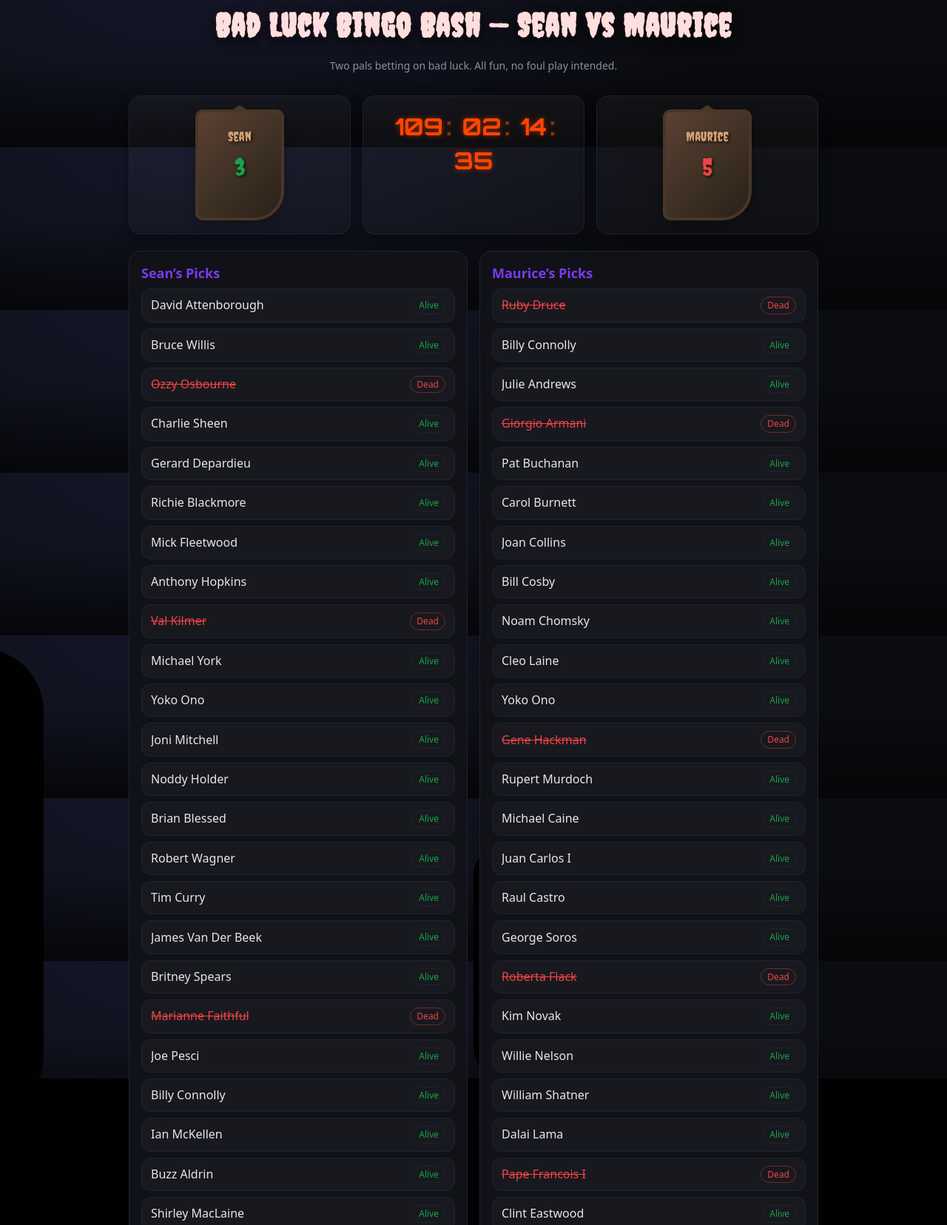
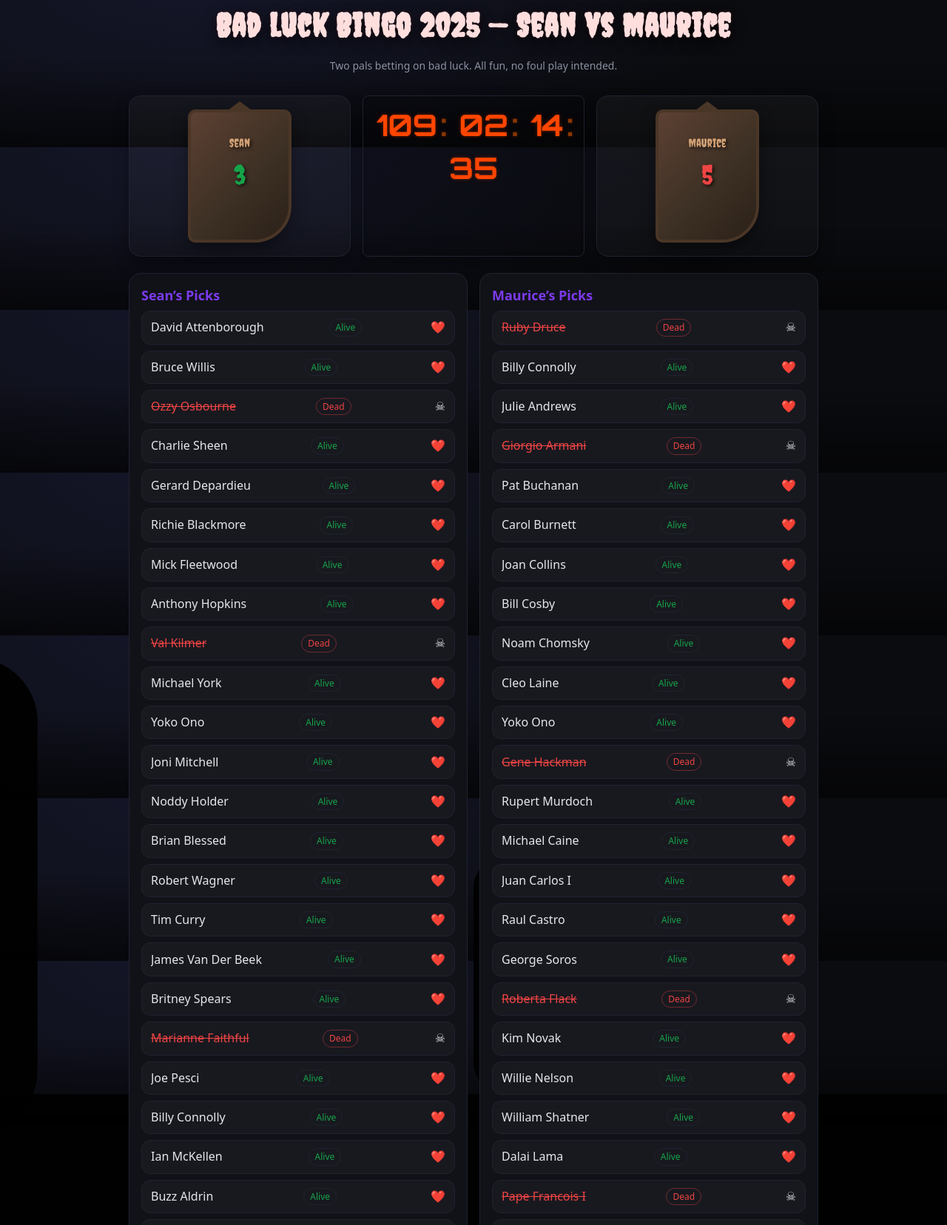
Before and after one commit to Eltonsean69x/DeathWatch25, a plain HTML site: page index.html in a window 1280 px wide. Shown: the part 21-1677 px from the top of the page at 74% size. Drawn offline with Linux system fonts and the light colour scheme.

Commit message:
laskdjasd

```diff
--- a/index.html
+++ b/index.html
@@ -3,7 +3,7 @@
 <head>
   <meta charset="utf-8" />
   <meta name="viewport" content="width=device-width, initial-scale=1" />
-  <title>Bad Luck Bingo Bash — Sean vs Maurice</title>
+  <title>Bad luck Bingo 2025 — Sean vs Maurice</title>
   <!-- Keeping your spooky yet fun fonts -->
   <link href="https://fonts.googleapis.com/css2?family=Creepster&display=swap" rel="stylesheet">
   <link href="https://fonts.googleapis.com/css2?family=Orbitron:wght@700&display=swap" rel="stylesheet">
@@ -51,45 +51,48 @@
       box-shadow: 0 10px 20px rgba(0,0,0,0.35);
       min-height: 84px;
     }
-    /* Enhanced scoreboard with tombstones */
+    /* Enhanced scoreboard with full tombstones */
     .score {
       display: flex; align-items: center; justify-content: center;
       position: relative; width: 100%; height: 100%;
     }
     .tombstone {
-      position: relative; width: 120px; height: 150px;
+      position: relative; width: 140px; height: 180px;
       background: linear-gradient(135deg, #5c4033 0%, #3b2f23 60%, #2c2118 100%);
       border: 4px solid #4a3627;
-      border-radius: 10px 10px 40px 10px;
+      border-radius: 10px 10px 50px 10px;
       text-align: center;
-      padding-top: 20px;
+      padding-top: 30px;
       color: #fff;
       font-family: 'Creepster', cursive;
-      font-size: 24px;
+      font-size: 20px;
       text-shadow: 2px 2px 4px rgba(0,0,0,0.7);
-      box-shadow: 0 5px 15px rgba(0,0,0,0.3);
+      box-shadow: 0 8px 20px rgba(0,0,0,0.4);
     }
     .tombstone:before {
-      content: ""; position: absolute; top: -10px; left: 50%; transform: translateX(-50%);
-      width: 0; height: 0; border-left: 15px solid transparent; border-right: 15px solid transparent;
-      border-bottom: 10px solid #4a3627;
+      content: ""; position: absolute; top: -15px; left: 50%; transform: translateX(-50%);
+      width: 0; height: 0; border-left: 20px solid transparent; border-right: 20px solid transparent;
+      border-bottom: 15px solid #4a3627;
     }
-    .tombstone .name { font-size: 18px; color: #d1a074; margin-bottom: 5px; }
-    .tombstone .num { font-size: 32px; }
+    .tombstone .name { font-size: 16px; color: #d1a074; margin-bottom: 5px; }
+    .tombstone .num { font-size: 36px; }
     .num.ok { color: var(--ok); }
     .num.bad { color: var(--danger); }
-    /* Standout timer with toned-down glow */
+    /* Standout timer with toned-down glow, no label */
     .timer {
       font-family: 'Orbitron', monospace;
       color: #ff4500;
       text-align: center;
-      font-size: 32px;
+      font-size: 40px; /* Bigger for standout */
       font-weight: 700;
-      text-shadow: 0 0 6px rgba(255,69,0,0.4), 0 0 12px rgba(255,69,0,0.2); /* Softer glow */
+      text-shadow: 0 0 4px rgba(255,69,0,0.3), 0 0 8px rgba(255,69,0,0.1); /* Even softer glow */
+      padding: 10px;
+      background: rgba(0,0,0,0.2);
+      border-radius: 8px;
     }
     .timer div { display: inline-block; margin: 0 4px; }
     .timer .separator { color: #a94400; opacity: 0.8; }
-    /* Rest of the styles (lists, footer) remain for now */
+    /* Lists with icons */
     .grid { margin-top: 22px; display: grid; gap: 16px; grid-template-columns: repeat(2, minmax(0, 1fr)); }
     .card { background: var(--card); border: 1px solid var(--border); border-radius: 16px; padding: 16px; }
     .card h2 { margin: 0 0 8px 0; font-size: 18px; color: var(--accent); }
@@ -100,15 +103,16 @@
     li .tag { font-size:12px; padding:2px 8px; border-radius:999px; border:1px solid var(--border); }
     .tag.alive { color: var(--ok); }
     .tag.dead { color: var(--danger); border-color: rgba(239,68,68,0.4); }
+    li .icon { font-size: 16px; margin-left: 5px; }
     .footer { margin-top: 22px; display:grid; gap:8px; justify-items:center; color:var(--muted); font-size:13px; }
     .tiny { font-size:12px; color:var(--muted); }
-    @media(max-width:700px){.board{grid-template-columns:1fr;}.grid{grid-template-columns:1fr;}.timer{font-size:24px;}}
+    @media(max-width:700px){.board{grid-template-columns:1fr;}.grid{grid-template-columns:1fr;}.timer{font-size:28px;}}
   </style>
 </head>
 <body>
 <div class="wrap">
 <header>
-<h1>Bad Luck Bingo Bash — Sean vs Maurice</h1>
+<h1>Bad luck Bingo 2025 — Sean vs Maurice</h1>
 <div class="sub">Two pals betting on bad luck. All fun, no foul play intended.</div>
 <section class="board">
   <div class="tile score">
@@ -135,71 +139,71 @@
 <section class="card" data-player="Sean">
 <h2>Sean’s Picks</h2>
 <ul>
-<li data-hit="0"><span class="who">David Attenborough</span><span class="tag alive">Alive</span></li>
-<li data-hit="0"><span class="who">Bruce Willis</span><span class="tag alive">Alive</span></li>
-<li data-hit="1" class="hit"><span class="who">Ozzy Osbourne</span><span class="tag dead">Dead</span></li>
-<li data-hit="0"><span class="who">Charlie Sheen</span><span class="tag alive">Alive</span></li>
-<li data-hit="0"><span class="who">Gerard Depardieu</span><span class="tag alive">Alive</span></li>
-<li data-hit="0"><span class="who">Richie Blackmore</span><span class="tag alive">Alive</span></li>
-<li data-hit="0"><span class="who">Mick Fleetwood</span><span class="tag alive">Alive</span></li>
-<li data-hit="0"><span class="who">Anthony Hopkins</span><span class="tag alive">Alive</span></li>
-<li data-hit="1" class="hit"><span class="who">Val Kilmer</span><span class="tag dead">Dead</span></li>
-<li data-hit="0"><span class="who">Michael York</span><span class="tag alive">Alive</span></li>
-<li data-hit="0"><span class="who">Yoko Ono</span><span class="tag alive">Alive</span></li>
-<li data-hit="0"><span class="who">Joni Mitchell</span><span class="tag alive">Alive</span></li>
-<li data-hit="0"><span class="who">Noddy Holder</span><span class="tag alive">Alive</span></li>
-<li data-hit="0"><span class="who">Brian Blessed</span><span class="tag alive">Alive</span></li>
-<li data-hit="0"><span class="who">Robert Wagner</span><span class="tag alive">Alive</span></li>
-<li data-hit="0"><span class="who">Tim Curry</span><span class="tag alive">Alive</span></li>
-<li data-hit="0"><span class="who">James Van Der Beek</span><span class="tag alive">Alive</span></li>
-<li data-hit="0"><span class="who">Britney Spears</span><span class="tag alive">Alive</span></li>
-<li data-hit="1" class="hit"><span class="who">Marianne Faithful</span><span class="tag dead">Dead</span></li>
-<li data-hit="0"><span class="who">Joe Pesci</span><span class="tag alive">Alive</span></li>
-<li data-hit="0"><span class="who">Billy Connolly</span><span class="tag alive">Alive</span></li>
-<li data-hit="0"><span class="who">Ian McKellen</span><span class="tag alive">Alive</span></li>
-<li data-hit="0"><span class="who">Buzz Aldrin</span><span class="tag alive">Alive</span></li>
-<li data-hit="0"><span class="who">Shirley MacLaine</span><span class="tag alive">Alive</span></li>
-<li data-hit="0"><span class="who">Queen Camilla</span><span class="tag alive">Alive</span></li>
-<li data-hit="0"><span class="who">Ron Wood</span><span class="tag alive">Alive</span></li>
-<li data-hit="0"><span class="who">Robert Duvall</span><span class="tag alive">Alive</span></li>
-<li data-hit="0"><span class="who">Jack Nicholson</span><span class="tag alive">Alive</span></li>
-<li data-hit="0"><span class="who">Eamon Holmes</span><span class="tag alive">Alive</span></li>
-<li data-hit="0"><span class="who">Michael Douglas</span><span class="tag alive">Alive</span></li>
+<li data-hit="0"><span class="who">David Attenborough</span><span class="tag alive">Alive</span><span class="icon">❤️</span></li>
+<li data-hit="0"><span class="who">Bruce Willis</span><span class="tag alive">Alive</span><span class="icon">❤️</span></li>
+<li data-hit="1" class="hit"><span class="who">Ozzy Osbourne</span><span class="tag dead">Dead</span><span class="icon">☠</span></li>
+<li data-hit="0"><span class="who">Charlie Sheen</span><span class="tag alive">Alive</span><span class="icon">❤️</span></li>
+<li data-hit="0"><span class="who">Gerard Depardieu</span><span class="tag alive">Alive</span><span class="icon">❤️</span></li>
+<li data-hit="0"><span class="who">Richie Blackmore</span><span class="tag alive">Alive</span><span class="icon">❤️</span></li>
+<li data-hit="0"><span class="who">Mick Fleetwood</span><span class="tag alive">Alive</span><span class="icon">❤️</span></li>
+<li data-hit="0"><span class="who">Anthony Hopkins</span><span class="tag alive">Alive</span><span class="icon">❤️</span></li>
+<li data-hit="1" class="hit"><span class="who">Val Kilmer</span><span class="tag dead">Dead</span><span class="icon">☠</span></li>
+<li data-hit="0"><span class="who">Michael York</span><span class="tag alive">Alive</span><span class="icon">❤️</span></li>
+<li data-hit="0"><span class="who">Yoko Ono</span><span class="tag alive">Alive</span><span class="icon">❤️</span></li>
+<li data-hit="0"><span class="who">Joni Mitchell</span><span class="tag alive">Alive</span><span class="icon">❤️</span></li>
+<li data-hit="0"><span class="who">Noddy Holder</span><span class="tag alive">Alive</span><span class="icon">❤️</span></li>
+<li data-hit="0"><span class="who">Brian Blessed</span><span class="tag alive">Alive</span><span class="icon">❤️</span></li>
+<li data-hit="0"><span class="who">Robert Wagner</span><span class="tag alive">Alive</span><span class="icon">❤️</span></li>
+<li data-hit="0"><span class="who">Tim Curry</span><span class="tag alive">Alive</span><span class="icon">❤️</span></li>
+<li data-hit="0"><span class="who">James Van Der Beek</span><span class="tag alive">Alive</span><span class="icon">❤️</span></li>
+<li data-hit="0"><span class="who">Britney Spears</span><span class="tag alive">Alive</span><span class="icon">❤️</span></li>
+<li data-hit="1" class="hit"><span class="who">Marianne Faithful</span><span class="tag dead">Dead</span><span class="icon">☠</span></li>
+<li data-hit="0"><span class="who">Joe Pesci</span><span class="tag alive">Alive</span><span class="icon">❤️</span></li>
+<li data-hit="0"><span class="who">Billy Connolly</span><span class="tag alive">Alive</span><span class="icon">❤️</span></li>
+<li data-hit="0"><span class="who">Ian McKellen</span><span class="tag alive">Alive</span><span class="icon">❤️</span></li>
+<li data-hit="0"><span class="who">Buzz Aldrin</span><span class="tag alive">Alive</span><span class="icon">❤️</span></li>
+<li data-hit="0"><span class="who">Shirley MacLaine</span><span class="tag alive">Alive</span><span class="icon">❤️</span></li>
+<li data-hit="0"><span class="who">Queen Camilla</span><span class="tag alive">Alive</span><span class="icon">❤️</span></li>
+<li data-hit="0"><span class="who">Ron Wood</span><span class="tag alive">Alive</span><span class="icon">❤️</span></li>
+<li data-hit="0"><span class="who">Robert Duvall</span><span class="tag alive">Alive</span><span class="icon">❤️</span></li>
+<li data-hit="0"><span class="who">Jack Nicholson</span><span class="tag alive">Alive</span><span class="icon">❤️</span></li>
+<li data-hit="0"><span class="who">Eamon Holmes</span><span class="tag alive">Alive</span><span class="icon">❤️</span></li>
+<li data-hit="0"><span class="who">Michael Douglas</span><span class="tag alive">Alive</span><span class="icon">❤️</span></li>
 </ul>
 </section>
 <section class="card" data-player="Morris">
 <h2>Maurice’s Picks</h2>
 <ul>
-<li data-hit="1" class="hit"><span class="who">Ruby Druce</span><span class="tag dead">Dead</span></li>
-<li data-hit="0"><span class="who">Billy Connolly</span><span class="tag alive">Alive</span></li>
-<li data-hit="0"><span class="who">Julie Andrews</span><span class="tag alive">Alive</span></li>
-<li data-hit="1" class="hit"><span class="who">Giorgio Armani</span><span class="tag dead">Dead</span></li>
-<li data-hit="0"><span class="who">Pat Buchanan</span><span class="tag alive">Alive</span></li>
-<li data-hit="0"><span class="who">Carol Burnett</span><span class="tag alive">Alive</span></li>
-<li data-hit="0"><span class="who">Joan Collins</span><span class="tag alive">Alive</span></li>
-<li data-hit="0"><span class="who">Bill Cosby</span><span class="tag alive">Alive</span></li>
-<li data-hit="0"><span class="who">Noam Chomsky</span><span class="tag alive">Alive</span></li>
-<li data-hit="0"><span class="who">Cleo Laine</span><span class="tag alive">Alive</span></li>
-<li data-hit="0"><span class="who">Yoko Ono</span><span class="tag alive">Alive</span></li>
-<li data-hit="1" class="hit"><span class="who">Gene Hackman</span><span class="tag dead">Dead</span></li>
-<li data-hit="0"><span class="who">Rupert Murdoch</span><span class="tag alive">Alive</span></li>
-<li data-hit="0"><span class="who">Michael Caine</span><span class="tag alive">Alive</span></li>
-<li data-hit="0"><span class="who">Juan Carlos I</span><span class="tag alive">Alive</span></li>
-<li data-hit="0"><span class="who">Raul Castro</span><span class="tag alive">Alive</span></li>
-<li data-hit="0"><span class="who">George Soros</span><span class="tag alive">Alive</span></li>
-<li data-hit="1" class="hit"><span class="who">Roberta Flack</span><span class="tag dead">Dead</span></li>
-<li data-hit="0"><span class="who">Kim Novak</span><span class="tag alive">Alive</span></li>
-<li data-hit="0"><span class="who">Willie Nelson</span><span class="tag alive">Alive</span></li>
-<li data-hit="0"><span class="who">William Shatner</span><span class="tag alive">Alive</span></li>
-<li data-hit="0"><span class="who">Dalai Lama</span><span class="tag alive">Alive</span></li>
-<li data-hit="1" class="hit"><span class="who">Pape Francois I</span><span class="tag dead">Dead</span></li>
-<li data-hit="0"><span class="who">Clint Eastwood</span><span class="tag alive">Alive</span></li>
-<li data-hit="0"><span class="who">Mel Brooks</span><span class="tag alive">Alive</span></li>
-<li data-hit="0"><span class="who">Judi Dench</span><span class="tag alive">Alive</span></li>
-<li data-hit="0"><span class="who">Morgan Freeman</span><span class="tag alive">Alive</span></li>
-<li data-hit="0"><span class="who">Daniel O Donnell</span><span class="tag alive">Alive</span></li>
-<li data-hit="0"><span class="who">Arnold Schwarzenegger</span><span class="tag alive">Alive</span></li>
-<li data-hit="0"><span class="who">Simon Harris</span><span class="tag alive">Alive</span></li>
+<li data-hit="1" class="hit"><span class="who">Ruby Druce</span><span class="tag dead">Dead</span><span class="icon">☠</span></li>
+<li data-hit="0"><span class="who">Billy Connolly</span><span class="tag alive">Alive</span><span class="icon">❤️</span></li>
+<li data-hit="0"><span class="who">Julie Andrews</span><span class="tag alive">Alive</span><span class="icon">❤️</span></li>
+<li data-hit="1" class="hit"><span class="who">Giorgio Armani</span><span class="tag dead">Dead</span><span class="icon">☠</span></li>
+<li data-hit="0"><span class="who">Pat Buchanan</span><span class="tag alive">Alive</span><span class="icon">❤️</span></li>
+<li data-hit="0"><span class="who">Carol Burnett</span><span class="tag alive">Alive</span><span class="icon">❤️</span></li>
+<li data-hit="0"><span class="who">Joan Collins</span><span class="tag alive">Alive</span><span class="icon">❤️</span></li>
+<li data-hit="0"><span class="who">Bill Cosby</span><span class="tag alive">Alive</span><span class="icon">❤️</span></li>
+<li data-hit="0"><span class="who">Noam Chomsky</span><span class="tag alive">Alive</span><span class="icon">❤️</span></li>
+<li data-hit="0"><span class="who">Cleo Laine</span><span class="tag alive">Alive</span><span class="icon">❤️</span></li>
+<li data-hit="0"><span class="who">Yoko Ono</span><span class="tag alive">Alive</span><span class="icon">❤️</span></li>
+<li data-hit="1" class="hit"><span class="who">Gene Hackman</span><span class="tag dead">Dead</span><span class="icon">☠</span></li>
+<li data-hit="0"><span class="who">Rupert Murdoch</span><span class="tag alive">Alive</span><span class="icon">❤️</span></li>
+<li data-hit="0"><span class="who">Michael Caine</span><span class="tag alive">Alive</span><span class="icon">❤️</span></li>
+<li data-hit="0"><span class="who">Juan Carlos I</span><span class="tag alive">Alive</span><span class="icon">❤️</span></li>
+<li data-hit="0"><span class="who">Raul Castro</span><span class="tag alive">Alive</span><span class="icon">❤️</span></li>
+<li data-hit="0"><span class="who">George Soros</span><span class="tag alive">Alive</span><span class="icon">❤️</span></li>
+<li data-hit="1" class="hit"><span class="who">Roberta Flack</span><span class="tag dead">Dead</span><span class="icon">☠</span></li>
+<li data-hit="0"><span class="who">Kim Novak</span><span class="tag alive">Alive</span><span class="icon">❤️</span></li>
+<li data-hit="0"><span class="who">Willie Nelson</span><span class="tag alive">Alive</span><span class="icon">❤️</span></li>
+<li data-hit="0"><span class="who">William Shatner</span><span class="tag alive">Alive</span><span class="icon">❤️</span></li>
+<li data-hit="0"><span class="who">Dalai Lama</span><span class="tag alive">Alive</span><span class="icon">❤️</span></li>
+<li data-hit="1" class="hit"><span class="who">Pape Francois I</span><span class="tag dead">Dead</span><span class="icon">☠</span></li>
+<li data-hit="0"><span class="who">Clint Eastwood</span><span class="tag alive">Alive</span><span class="icon">❤️</span></li>
+<li data-hit="0"><span class="who">Mel Brooks</span><span class="tag alive">Alive</span><span class="icon">❤️</span></li>
+<li data-hit="0"><span class="who">Judi Dench</span><span class="tag alive">Alive</span><span class="icon">❤️</span></li>
+<li data-hit="0"><span class="who">Morgan Freeman</span><span class="tag alive">Alive</span><span class="icon">❤️</span></li>
+<li data-hit="0"><span class="who">Daniel O Donnell</span><span class="tag alive">Alive</span><span class="icon">❤️</span></li>
+<li data-hit="0"><span class="who">Arnold Schwarzenegger</span><span class="tag alive">Alive</span><span class="icon">❤️</span></li>
+<li data-hit="0"><span class="who">Simon Harris</span><span class="tag alive">Alive</span><span class="icon">❤️</span></li>
 </ul>
 </section>
 </main>
@@ -209,7 +213,7 @@
 </div>
 </div>
 <script>
-  // Countdown Timer (adjusted for IST, Sep 13, 2025, 5:04 PM)
+  // Countdown Timer (adjusted for IST, Sep 13, 2025, ~5:15 PM)
   const countdownDate = new Date("Jan 1, 2026 00:00:00 GMT+0530").getTime();
   const daysEl = document.getElementById("days");
   const hoursEl = document.getElementById("hours");
```
